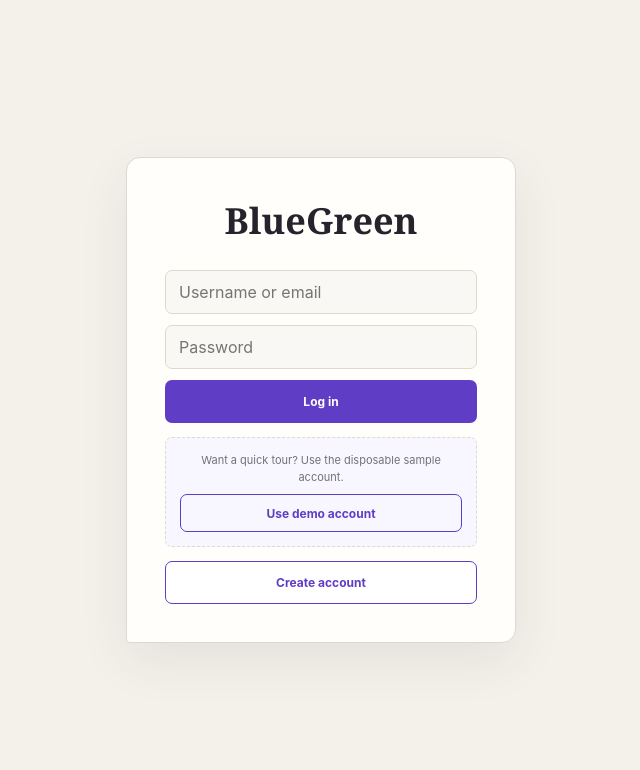
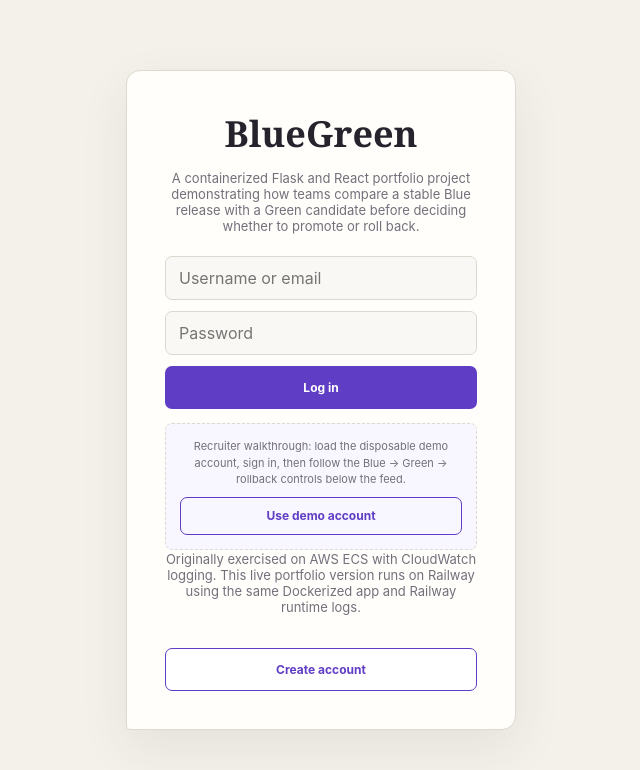
Before and after one commit to PinkThePanther/aws-bluegreen-flask, a React (Vite) app in the folder frontend/: page / in a window 1280 px wide. Shown: the top 770 px of the page, without its empty margins (319-959 px from the left). Built offline with nearby package versions, Linux system fonts and the light colour scheme; no server answers.

Commit message:
Clarify portfolio hosting and recruiter walkthrough

```diff
--- a/frontend/src/components/DeploymentDemo.jsx
+++ b/frontend/src/components/DeploymentDemo.jsx
@@ -34,9 +34,11 @@ function DeploymentDemo({ deployment, onDeploymentChange }) {
       <div className="scenario-panel">
         <strong>The scenario</strong>
         <p>
-          Blue is the stable ECS release. Green introduces a weather widget.
-          The API remains available, but the new interface visibly malfunctions.
-          The account and feed stay identical so the release change is isolated.
+          This browser walkthrough is based on the project's original AWS ECS
+          deployment exercise. Blue is stable; Green introduces a weather
+          widget whose interface visibly malfunctions even though the API stays
+          available. The live portfolio app is hosted on Railway, and these
+          controls simulate the release decision without changing cloud resources.
         </p>
       </div>
 
@@ -57,18 +59,20 @@ function DeploymentDemo({ deployment, onDeploymentChange }) {
 
       <div className="release-summary" aria-live="polite">
         <div><span>Active view</span><strong>{release.label}</strong></div>
-        <div><span>ECS task</span><strong>{release.task}</strong></div>
+        <div><span>AWS example task</span><strong>{release.task}</strong></div>
         <div><span>Traffic</span><strong>{release.traffic}</strong></div>
         <div><span>Service</span><strong>{release.status}</strong></div>
       </div>
 
       <details className="trace-example">
-        <summary>View example trace and CloudWatch log</summary>
+        <summary>View example request trace and application log</summary>
         <div className="trace-explanation">
           <p>
             OpenTelemetry places the same trace identifier on the request span
             and application log, allowing an operator to connect the user action
-            to the ECS service that handled it.
+            to the container that handled it. During the original AWS exercise,
+            ECS forwarded these application logs to CloudWatch; the current
+            Railway-hosted demo uses Railway runtime logging.
           </p>
           <pre>{`request_completed
 method=GET path=/posts status=200
@@ -76,7 +80,7 @@ duration_ms=${release.latency}
 service=bluegreen-flask
 task_definition=${release.task}
 trace_id=${release.trace}`}</pre>
-          <small>Representative example—not a live CloudWatch query.</small>
+          <small>Representative application-log example—not a live cloud query.</small>
         </div>
       </details>
 
--- a/frontend/src/pages/login.jsx
+++ b/frontend/src/pages/login.jsx
@@ -63,6 +63,11 @@ function Login({ onLogin, onSignup }) {
     <div className="login-page">
       <div className="login-card">
         <h1 className="login-logo">BlueGreen</h1>
+        <p className="signup-intro">
+          A containerized Flask and React portfolio project demonstrating how
+          teams compare a stable Blue release with a Green candidate before
+          deciding whether to promote or roll back.
+        </p>
 
         {loading && (
           <div className="login-status">
@@ -104,7 +109,10 @@ function Login({ onLogin, onSignup }) {
           </button>
 
           <div className="demo-login">
-            <p>Want a quick tour? Use the disposable sample account.</p>
+            <p>
+              Recruiter walkthrough: load the disposable demo account, sign in,
+              then follow the Blue → Green → rollback controls below the feed.
+            </p>
             <button
               type="button"
               className="demo-button"
@@ -114,6 +122,12 @@ function Login({ onLogin, onSignup }) {
               Use demo account
             </button>
           </div>
+
+          <p className="signup-intro">
+            Originally exercised on AWS ECS with CloudWatch logging. This live
+            portfolio version runs on Railway using the same Dockerized app and
+            Railway runtime logs.
+          </p>
 
           <button
             type="button"
```
